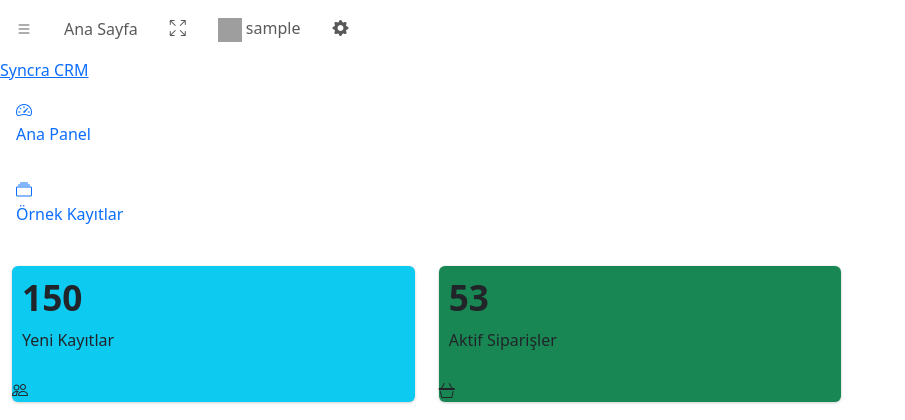
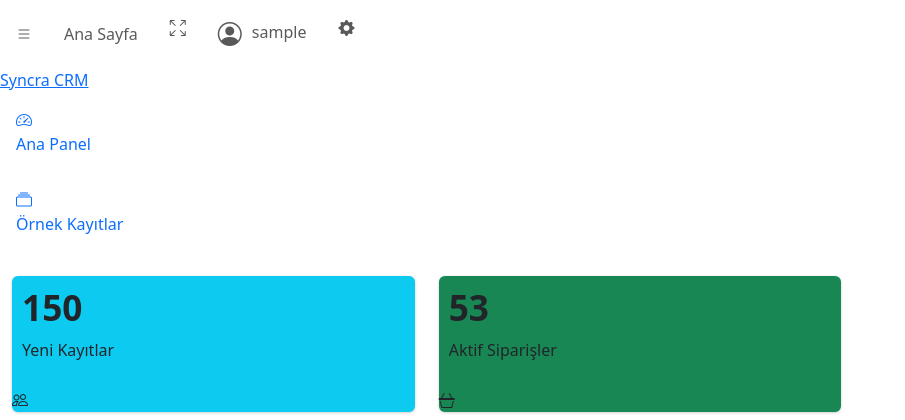
Before and after one commit to alperenkoranaizmir-rgb/Syncra-Crm-v2.0.0, a Django app: page / in a window 1280 px wide. Shown: the top 420 px of the page, without its empty margins (0-905 px from the left). Run offline with Django 5.2, Linux system fonts and the light colour scheme; the visitor is signed in with stand-in values (Sample User, id 1); some libraries are stand-ins or nearby versions; grey boxes are pictures that could not be loaded.

Commit message:
Use bootstrap icon for user avatar (avoid missing adminlte image)

```diff
--- a/templates/includes/navbar.html
+++ b/templates/includes/navbar.html
@@ -20,7 +20,7 @@
         {% if request.user.is_authenticated %}
         <li class="nav-item dropdown">
             <a class="nav-link" data-toggle="dropdown" href="#" aria-expanded="false">
-                <img src="{% static 'vendor/adminlte/img/user2-160x160.jpg' %}" class="img-circle elevation-2" alt="User" style="width:24px;height:24px;"> {{ request.user.username }}
+                <i class="bi bi-person-circle" style="font-size:24px;vertical-align:middle;margin-right:6px"></i> {{ request.user.username }}
             </a>
             <div class="dropdown-menu dropdown-menu-lg dropdown-menu-right">
                 <a href="{% url 'core:profile' %}" class="dropdown-item">Profil</a>
```
